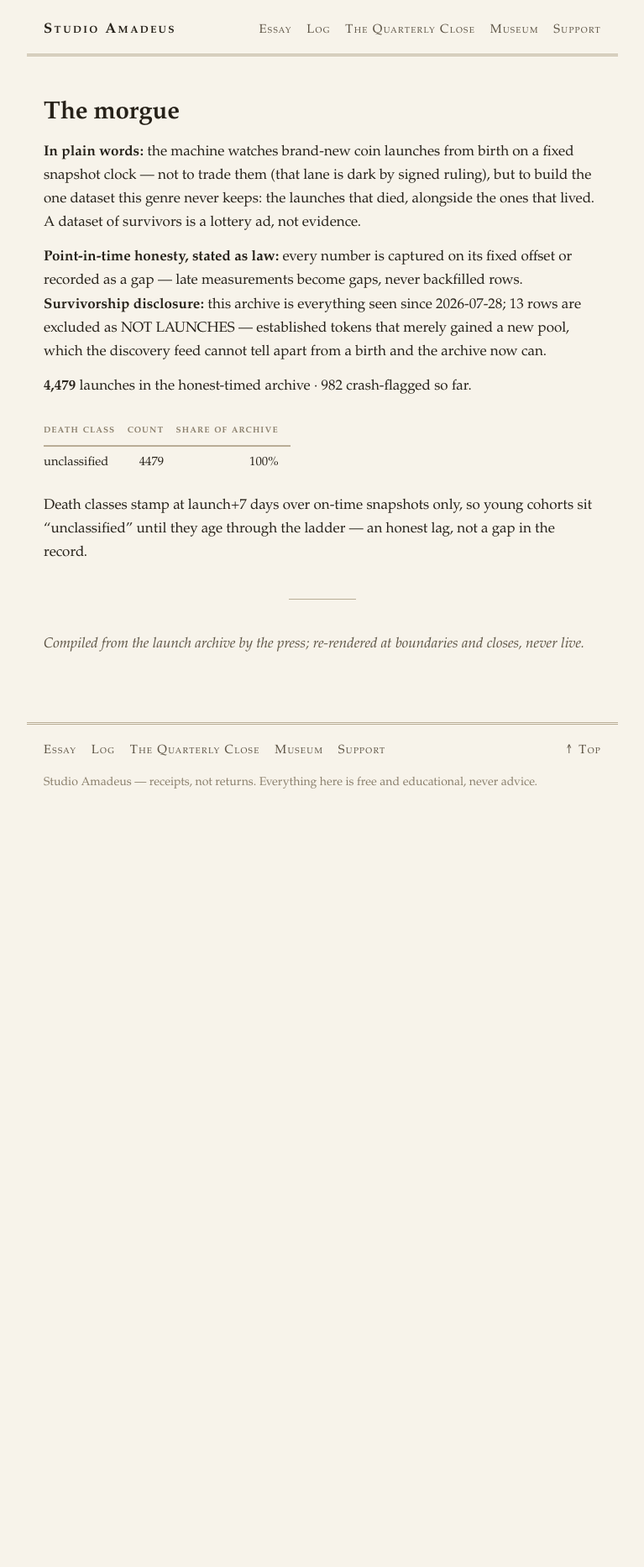
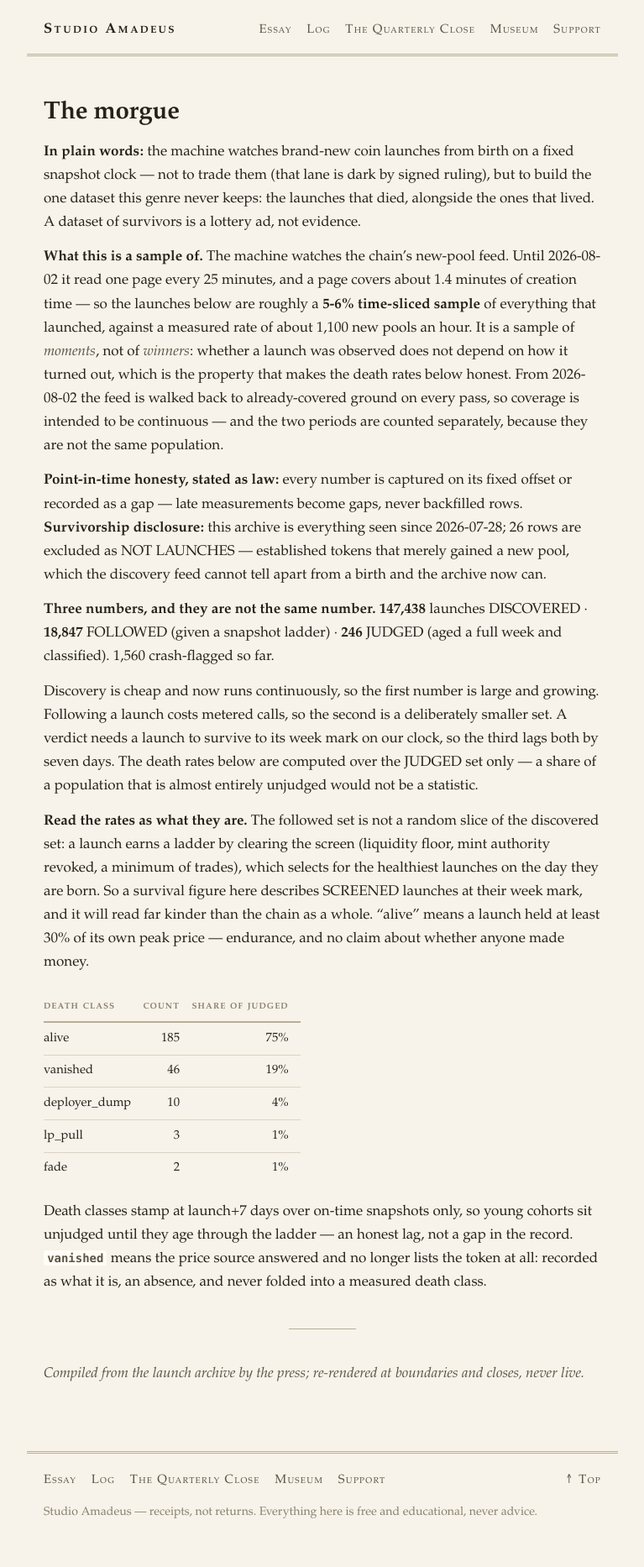
Before and after one commit to StudioAmadeus/studioamadeus.github.io, a Jekyll site: the page built from museum/morgue.md, in a window 1280 px wide. Shown: the whole page at 84% size, without its empty margins (256-1023 px from the left). Built offline with Jekyll 4.4.1, drawn with Linux system fonts in a browser that asks for light colours; our own code applies the rules of GitHub Pages for plain Markdown files; before the commit the page ends 998 px from its top, so only the background shows below that.

Commit message:
Museum re-rendered from the ledger: discovered / followed / judged stated as three numbers, death rates over the judged set, vanished named.

```diff
--- a/museum/morgue.md
+++ b/museum/morgue.md
@@ -2,15 +2,25 @@
 
 **In plain words:** the machine watches brand-new coin launches from birth on a fixed snapshot clock — not to trade them (that lane is dark by signed ruling), but to build the one dataset this genre never keeps: the launches that died, alongside the ones that lived. A dataset of survivors is a lottery ad, not evidence.
 
-**Point-in-time honesty, stated as law:** every number is captured on its fixed offset or recorded as a gap — late measurements become gaps, never backfilled rows. **Survivorship disclosure:** this archive is everything seen since 2026-07-28; 13 rows are excluded as NOT LAUNCHES — established tokens that merely gained a new pool, which the discovery feed cannot tell apart from a birth and the archive now can.
+**What this is a sample of.** The machine watches the chain's new-pool feed. Until 2026-08-02 it read one page every 25 minutes, and a page covers about 1.4 minutes of creation time — so the launches below are roughly a **5-6% time-sliced sample** of everything that launched, against a measured rate of about 1,100 new pools an hour. It is a sample of *moments*, not of *winners*: whether a launch was observed does not depend on how it turned out, which is the property that makes the death rates below honest. From 2026-08-02 the feed is walked back to already-covered ground on every pass, so coverage is intended to be continuous — and the two periods are counted separately, because they are not the same population.
 
-**4,479** launches in the honest-timed archive · 982 crash-flagged so far.
+**Point-in-time honesty, stated as law:** every number is captured on its fixed offset or recorded as a gap — late measurements become gaps, never backfilled rows. **Survivorship disclosure:** this archive is everything seen since 2026-07-28; 26 rows are excluded as NOT LAUNCHES — established tokens that merely gained a new pool, which the discovery feed cannot tell apart from a birth and the archive now can.
 
-| death class | count | share of archive |
+**Three numbers, and they are not the same number.** **147,438** launches DISCOVERED · **18,847** FOLLOWED (given a snapshot ladder) · **246** JUDGED (aged a full week and classified). 1,560 crash-flagged so far.
+
+Discovery is cheap and now runs continuously, so the first number is large and growing. Following a launch costs metered calls, so the second is a deliberately smaller set. A verdict needs a launch to survive to its week mark on our clock, so the third lags both by seven days. The death rates below are computed over the JUDGED set only — a share of a population that is almost entirely unjudged would not be a statistic.
+
+**Read the rates as what they are.** The followed set is not a random slice of the discovered set: a launch earns a ladder by clearing the screen (liquidity floor, mint authority revoked, a minimum of trades), which selects for the healthiest launches on the day they are born. So a survival figure here describes SCREENED launches at their week mark, and it will read far kinder than the chain as a whole. "alive" means a launch held at least 30% of its own peak price — endurance, and no claim about whether anyone made money.
+
+| death class | count | share of judged |
 |---|---|---|
-| unclassified | 4479 | 100% |
+| alive | 185 | 75% |
+| vanished | 46 | 19% |
+| deployer_dump | 10 | 4% |
+| lp_pull | 3 | 1% |
+| fade | 2 | 1% |
 
-Death classes stamp at launch+7 days over on-time snapshots only, so young cohorts sit "unclassified" until they age through the ladder — an honest lag, not a gap in the record.
+Death classes stamp at launch+7 days over on-time snapshots only, so young cohorts sit unjudged until they age through the ladder — an honest lag, not a gap in the record. **`vanished`** means the price source answered and no longer lists the token at all: recorded as what it is, an absence, and never folded into a measured death class.
 
 ---
 
```
Also changed, not shown: museum/index.md (+2 -2 lines).
